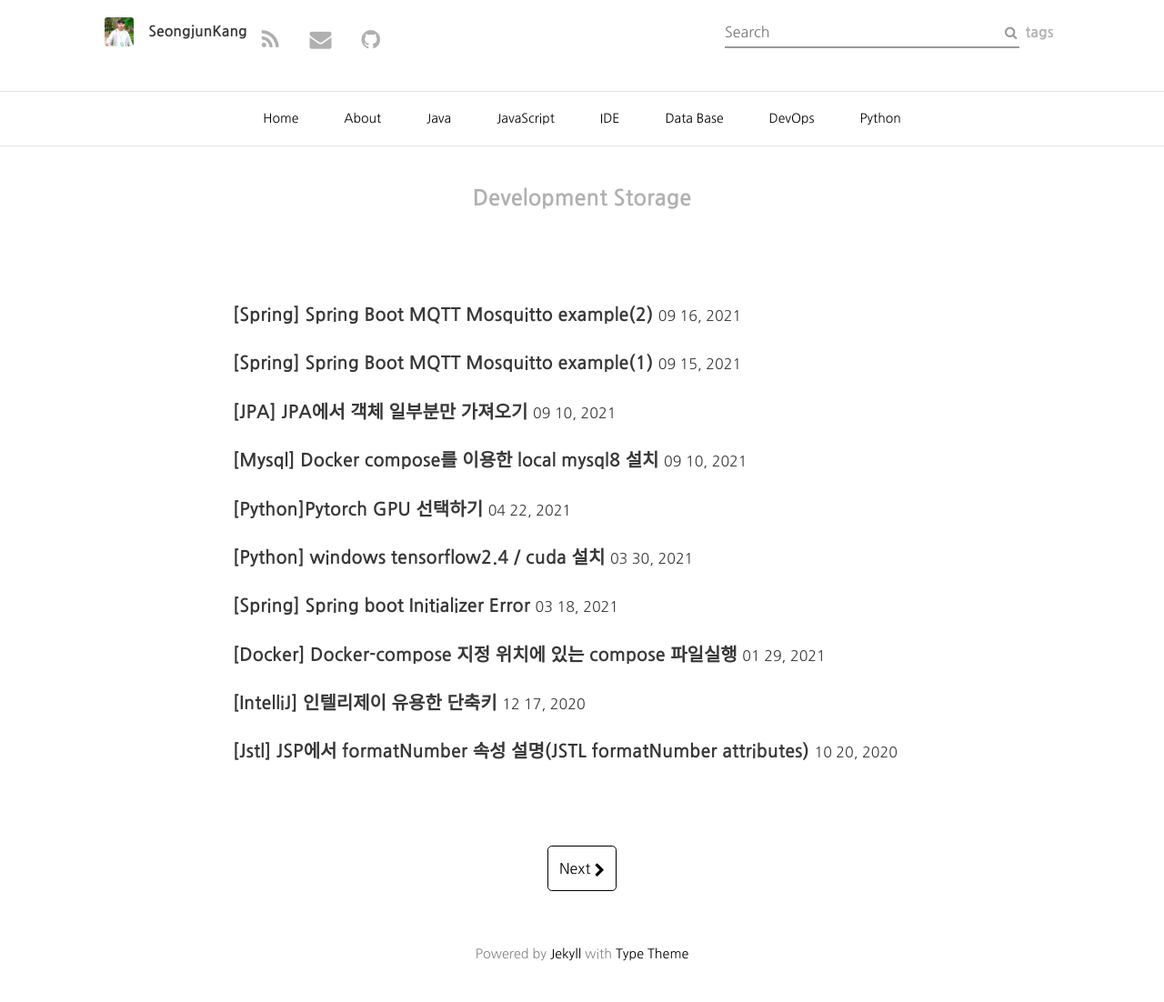
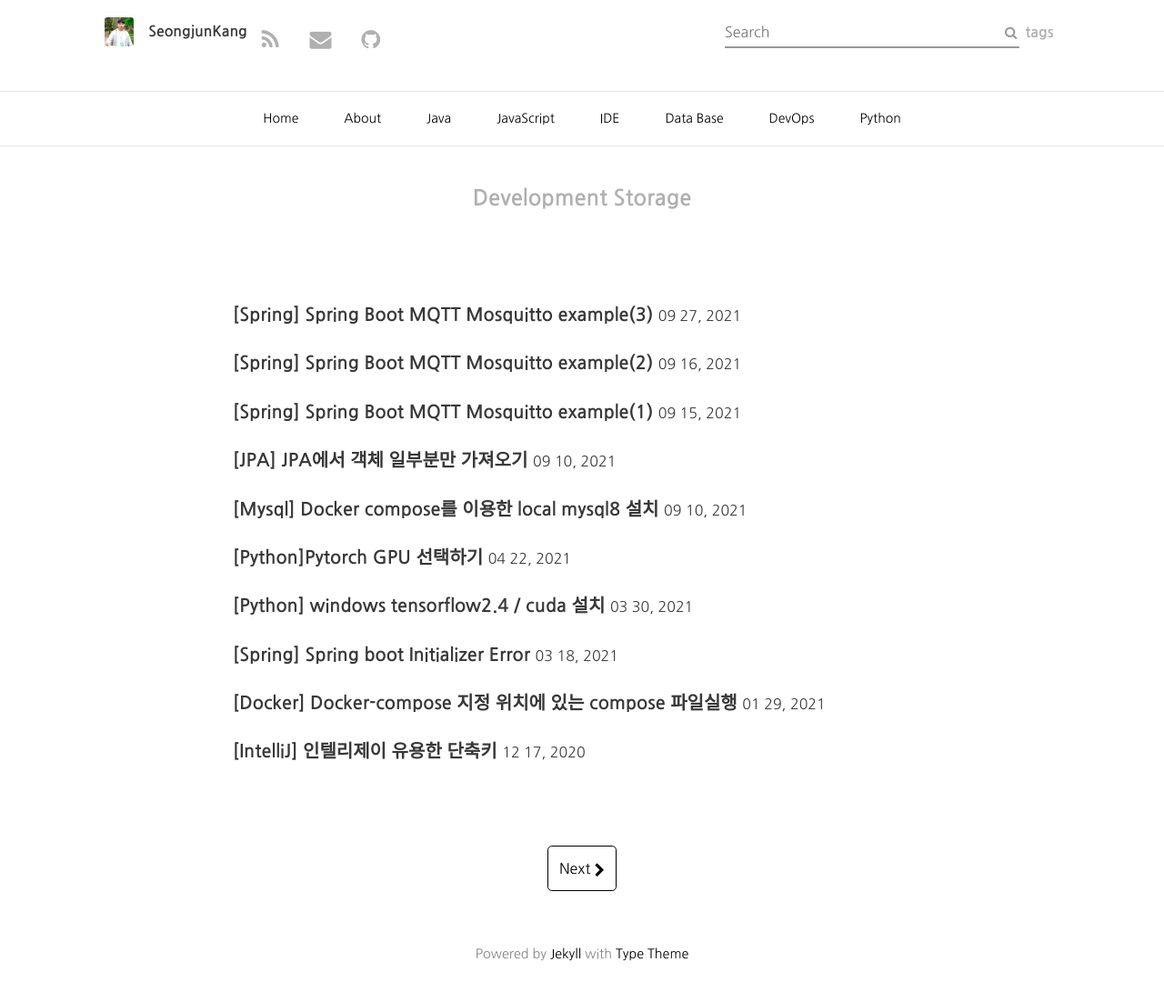
Before and after one commit to SeongJunKang/seongjunkang.github.io, a Jekyll site: the page built from index.html, in a window 1280 px wide. Shown: the whole page at 91% size. Built offline with Jekyll 4.4.1, drawn with Linux system fonts in a browser that asks for light colours; the list of posts is cut into pages by our own code; part of the change alters nothing that is shown.

Commit message:
update: mqtt with spring boot series update

````diff
--- a/_posts/Java-Spring/2021-09-15-spring_mqtt_example.markdown
+++ b/_posts/Java-Spring/2021-09-15-spring_mqtt_example.markdown
@@ -6,7 +6,14 @@ categories: [Java/Spring]
 author : "Junny"
 tags : [Spring boot, mqtt, mqtt example]
 ---
-# [Spring] Spring Boot MQTT Mosquitto example(1)
+## [Posts series]
+
+[1.Mqtt Introduce](https://seongjunkang.github.io/java/spring/2021/09/15/spring_mqtt_example.html) - 현재<br>
+[2.Mqtt publish with Spring boot](https://seongjunkang.github.io/java/spring/2021/09/16/spring_mqtt_example_2.html)<br>
+[3.Mqtt subscribe with Spring boot](https://seongjunkang.github.io/java/spring/2021/09/27/spring_mqtt_example_3.html)<br>
+
+<br>
+
 
 ## MQTT Broker 소개
 MQTT(Message Queuing Telemetry Transport)란 발행-구독 기반의 메세징 프로토콜 중 하나입니다.
--- a/_posts/Java-Spring/2021-09-16-spring_mqtt_example_2.markdown
+++ b/_posts/Java-Spring/2021-09-16-spring_mqtt_example_2.markdown
@@ -6,7 +6,14 @@ categories: [Java/Spring]
 author : "Junny"
 tags : [Spring boot, mqtt, mqtt example]
 ---
-# [Spring] Spring Boot MQTT Mosquitto example(2)
+## [Posts series]
+
+[1.Mqtt Introduce](https://seongjunkang.github.io/java/spring/2021/09/15/spring_mqtt_example.html)<br>
+[2.Mqtt publish with Spring boot](https://seongjunkang.github.io/java/spring/2021/09/16/spring_mqtt_example_2.html) - 현재<br>
+[3.Mqtt subscribe with Spring boot](https://seongjunkang.github.io/java/spring/2021/09/27/spring_mqtt_example_3.html)<br>
+
+<br>
+
 
 [ [지난번 포스팅](https://seongjunkang.github.io/java/spring/2021/09/15/spring_mqtt_example.html) ]에서
 MQTT에 대한 기본적인 동작과 설치에 대해서 다뤘습니다.
--- /dev/null
+++ b/_posts/Java-Spring/2021-09-27-spring_mqtt_example_3.markdown
@@ -0,0 +1,68 @@
+---
+layout: post
+title: "[Spring] Spring Boot MQTT Mosquitto example(3)"
+date: 2021-09-27
+categories: [Java/Spring]
+author : "Junny"
+tags : [Spring boot, mqtt, mqtt example]
+---
+## [Posts series]
+
+[1.Mqtt Introduce](https://seongjunkang.github.io/java/spring/2021/09/15/spring_mqtt_example.html) <br>
+[2.Mqtt publish with Spring boot](https://seongjunkang.github.io/java/spring/2021/09/16/spring_mqtt_example_2.html)<br>
+[3.Mqtt subscribe with Spring boot](https://seongjunkang.github.io/java/spring/2021/09/27/spring_mqtt_example_3.html) - 현재<br>
+
+<br>
+<br>
+저번 시간에 발행했던 포스팅에서 Spring boot를 이용한 MQTT publish를 진행했습니다.
+
+이번 시간에는 발행한 MQTT 메세지를 subscribe하는 간단한 웹서버를 만들어 볼 예정입니다.
+<br>
+
+### 환경 설정 버전 정보
+```
+mosquitto version: eclipse-mosquitto:1.6.15-openssl
+
+Spring boot version: 2.5.4
+
+Java version: openjdk 16.0.2
+
+Gradle version: gradle-7.1.1
+```
+<br>
+<br>
+MQTT를 이용한 메세징 전달을 위해 다음의 라이브러리를 빌드툴에 추가합니다.
+```
+# Gradle
+implementation 'org.springframework.integration:spring-integration-mqtt'
+implementation 'org.springframework.integration:spring-integration-stream'
+```
+```
+# Maven
+<dependency>
+    <groupId>org.springframework.integration</groupId>
+    <artifactId>spring-integration-mqtt</artifactId>
+    <version>5.5.3</version>
+</dependency>
+<dependency>
+    <groupId>org.springframework.integration</groupId>
+    <artifactId>spring-integration-stream</artifactId>
+    <version>5.5.3</version>
+</dependency>
+```
+<br>
+저번 포스팅에서 발행을 했고 이번 포스팅에는 구독만 하려고 합니다.
+하나의 웹서버에서 발행 & 구독 둘 다 할 수 있습니다.
+
+<br>
+## Subscribe(구독)
+
+- 구독은 발행보다 훨씬 간단합니다. 특정한 토픽을 감시하는 채널을 만들고, 그 채널에 메세지가 발행되었을 때, 바로 읽어오면 됩니다.
+
+MqttSubscribeConfigutarion.java
+<script src="https://gist.github.com/SeongJunKang/9530fbb2ae5b95664b109c48f624abad.js"></script>
+<br>
+<br>
+이 설정만 해주면 메세지가 발행될 때 설정해준 메세지 핸들러에서 topic과 paylod를 받아올 수 있습니다.
+<br>
+<br>
````
